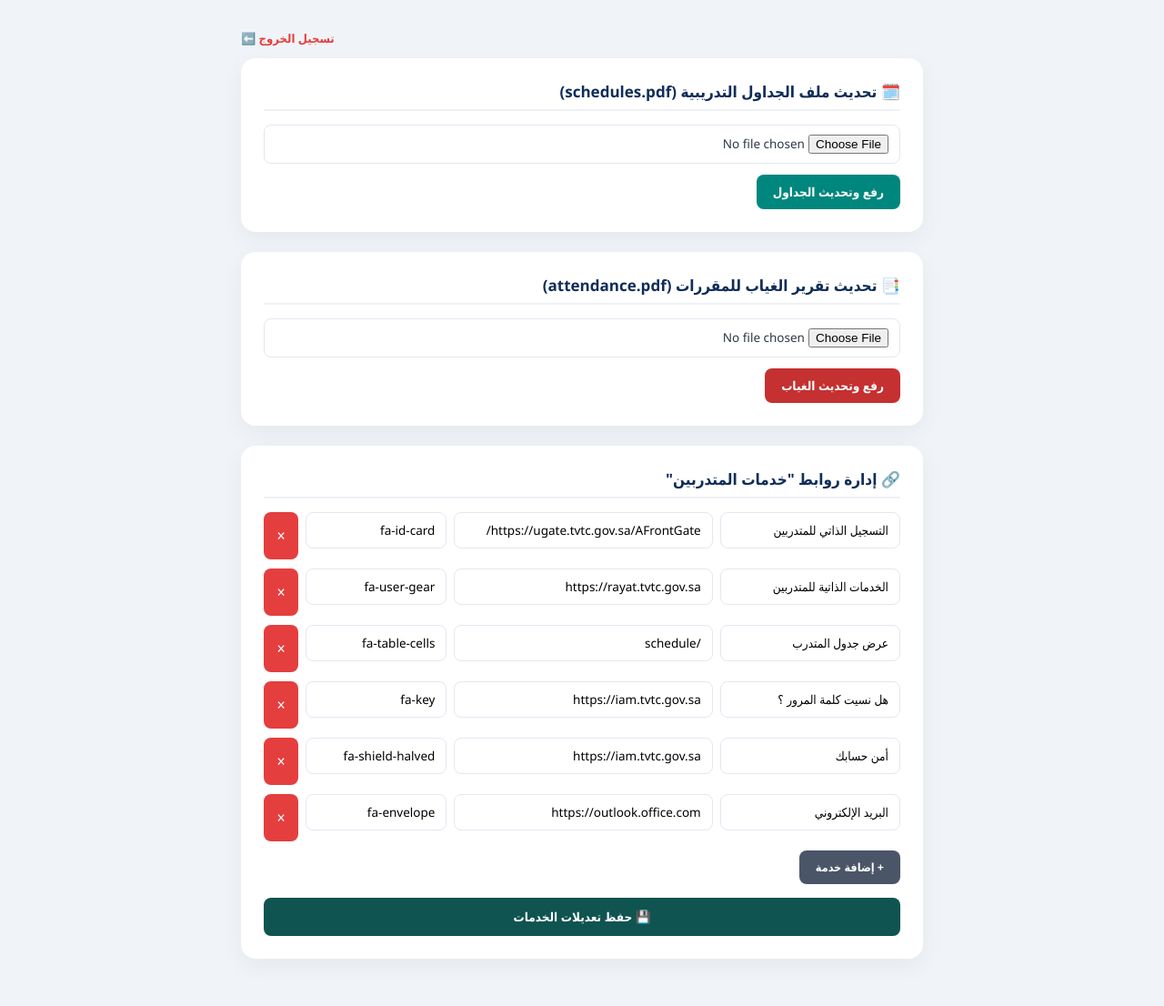
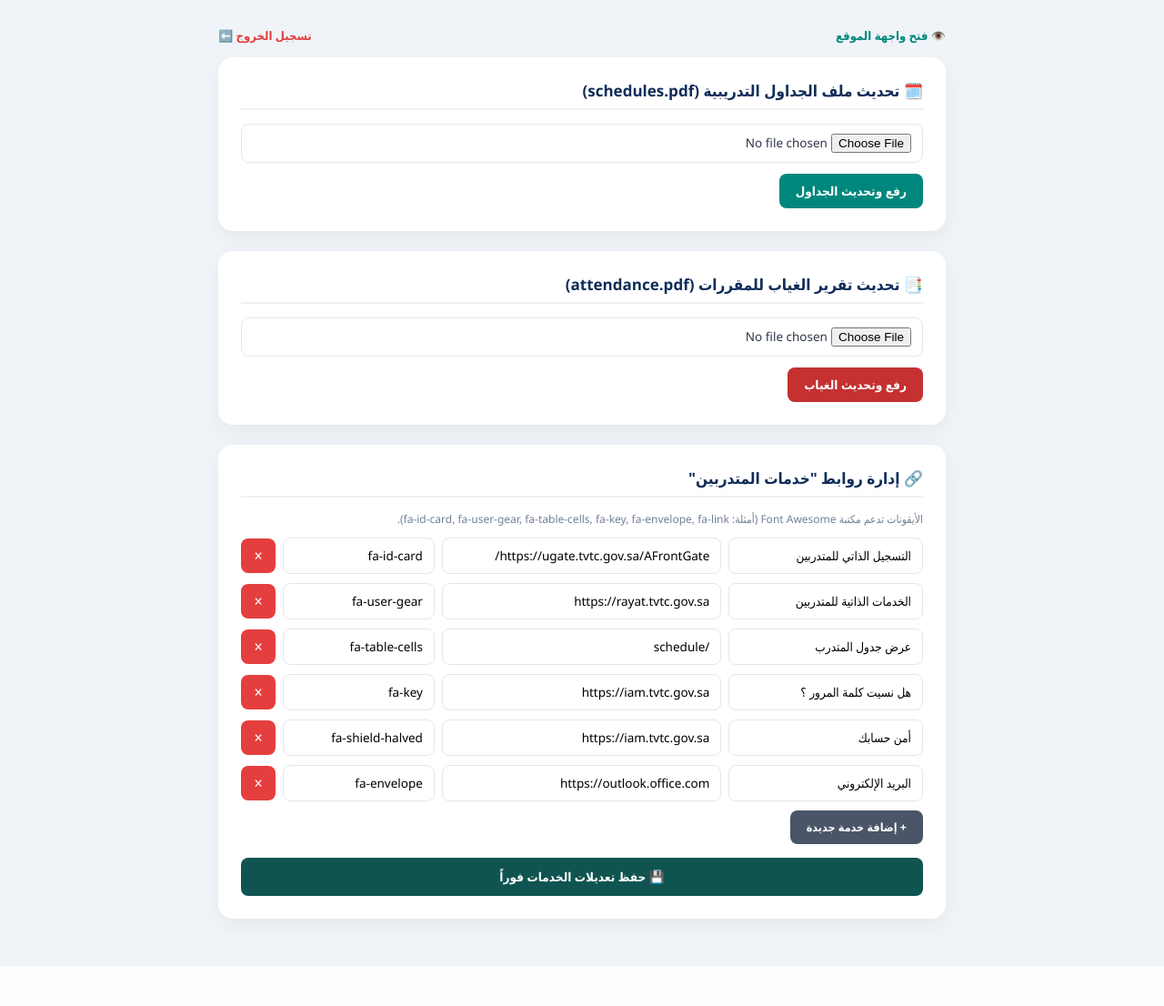
Before and after one commit to tvtcaflaj2030/schedule, a Flask app: page /admin in a window 1280 px wide. Shown: the whole page at 91% size. After the commit the page ends 1062 px from the top, so only its background shows below. Run offline with Flask 3, Linux system fonts and the light colour scheme; the visitor is signed in with stand-in values (Sample User, id 1).

Commit message:
Update admin.html

```diff
--- a/templates/admin.html
+++ b/templates/admin.html
@@ -8,20 +8,27 @@
     <style>
         * { box-sizing: border-box; font-family: 'Segoe UI', Tahoma, Geneva, Verdana, sans-serif; margin: 0; padding: 0; }
         body { background-color: #f0f4f8; color: #2d3748; padding: 30px 15px; }
-        .wrapper { max-width: 750px; margin: 0 auto; }
+        .wrapper { max-width: 800px; margin: 0 auto; }
         .card { background: #ffffff; border-radius: 16px; box-shadow: 0 8px 25px rgba(0, 0, 0, 0.05); padding: 25px; margin-bottom: 22px; text-align: right; }
         h2 { font-size: 17px; color: #0f2d59; margin-bottom: 15px; border-bottom: 2px solid #edf2f7; padding-bottom: 8px; }
         input[type="password"], input[type="file"], input[type="text"] { width: 100%; padding: 10px 12px; margin-bottom: 12px; border: 1.5px solid #e2e8f0; border-radius: 8px; font-size: 13.5px; }
+        input:focus { border-color: #00877d; outline: none; }
         button { padding: 10px 18px; background-color: #00877d; color: white; border: none; border-radius: 8px; font-size: 13.5px; font-weight: bold; cursor: pointer; }
         button:hover { background-color: #006e66; }
         .msg { padding: 12px; border-radius: 8px; margin-bottom: 15px; font-size: 13.5px; text-align: center; }
         .msg-error { background: #fed7d7; color: #9b2c2c; }
         .msg-success { background: #c6f6d5; color: #22543d; }
-        .logout-bar { text-align: left; margin-bottom: 12px; }
+        .logout-bar { display: flex; justify-content: space-between; align-items: center; margin-bottom: 15px; }
         .logout-link { color: #e53e3e; font-size: 13px; text-decoration: none; font-weight: bold; }
-        .service-row { display: flex; gap: 8px; margin-bottom: 10px; }
+        .home-link { color: #00877d; font-size: 13px; text-decoration: none; font-weight: bold; }
+
+        .service-row { display: flex; gap: 8px; margin-bottom: 10px; align-items: center; }
+        .service-row input { margin-bottom: 0; }
         .btn-del { background-color: #e53e3e; padding: 10px 14px; border-radius: 8px; }
+        .btn-del:hover { background-color: #c53030; }
         .btn-add { background-color: #4a5568; margin-bottom: 15px; font-size: 12.5px; }
+        .btn-add:hover { background-color: #2d3748; }
+        .hint-text { font-size: 12px; color: #718096; margin-bottom: 12px; }
     </style>
 </head>
 <body>
@@ -31,7 +38,7 @@
         <div class="card" style="text-align: center; max-width: 400px; margin: 80px auto;">
             <h2>تسجيل دخول المسؤول</h2>
             {% if msg %}<div class="msg msg-{{ msg_type }}">{{ msg }}</div>{% endif %}
-            <form method="POST">
+            <form method="POST" action="/admin">
                 <input type="hidden" name="action" value="login">
                 <input type="password" name="password" placeholder="أدخل كلمة المرور" required>
                 <button type="submit" style="width: 100%;">دخول</button>
@@ -39,49 +46,54 @@
         </div>
     {% else %}
         <div class="logout-bar">
+            <a href="/" target="_blank" class="home-link">👁️ فتح واجهة الموقع</a>
             <a href="/admin/logout" class="logout-link">تسجيل الخروج ⬅️</a>
         </div>
 
         {% if msg %}<div class="msg msg-{{ msg_type }}">{{ msg }}</div>{% endif %}
 
-        <!-- 1. رفع الجداول -->
+        <!-- رفع الجداول -->
         <div class="card">
             <h2>🗓️ تحديث ملف الجداول التدريبية (schedules.pdf)</h2>
-            <form method="POST" enctype="multipart/form-data">
+            <form method="POST" action="/admin" enctype="multipart/form-data">
                 <input type="hidden" name="action" value="upload_schedule">
                 <input type="file" name="pdf_file" accept=".pdf" required>
                 <button type="submit">رفع وتحديث الجداول</button>
             </form>
         </div>
 
-        <!-- 2. رفع تقرير الغياب -->
+        <!-- رفع تقرير الغياب -->
         <div class="card">
             <h2>📑 تحديث تقرير الغياب للمقررات (attendance.pdf)</h2>
-            <form method="POST" enctype="multipart/form-data">
+            <form method="POST" action="/admin" enctype="multipart/form-data">
                 <input type="hidden" name="action" value="upload_attendance">
                 <input type="file" name="pdf_file" accept=".pdf" required>
                 <button type="submit" style="background-color: #c53030;">رفع وتحديث الغياب</button>
             </form>
         </div>
 
-        <!-- 3. إدارة الخدمات -->
+        <!-- إدارة روابط خدمات المتدربين -->
         <div class="card">
             <h2>🔗 إدارة روابط "خدمات المتدربين"</h2>
-            <form method="POST">
+            <p class="hint-text">الأيقونات تدعم مكتبة Font Awesome (أمثلة: fa-id-card, fa-user-gear, fa-table-cells, fa-key, fa-envelope, fa-link).</p>
+
+            <form method="POST" action="/admin">
                 <input type="hidden" name="action" value="save_services">
+
                 <div id="services-container">
                     {% for item in services %}
                     <div class="service-row">
                         <input type="text" name="title[]" value="{{ item.title }}" placeholder="اسم الخدمة" required style="flex: 2;">
-                        <input type="text" name="url[]" value="{{ item.url }}" placeholder="الرابط" required style="flex: 3;">
+                        <input type="text" name="url[]" value="{{ item.url }}" placeholder="https://..." required style="flex: 3;">
                         <input type="text" name="icon[]" value="{{ item.icon }}" placeholder="الأيقونة" style="flex: 1.5;">
                         <button type="button" class="btn-del" onclick="this.parentElement.remove()">✕</button>
                     </div>
                     {% endfor %}
                 </div>
-                <button type="button" class="btn-add" onclick="addServiceRow()">+ إضافة خدمة</button>
+
+                <button type="button" class="btn-add" onclick="addServiceRow()">+ إضافة خدمة جديدة</button>
                 <br>
-                <button type="submit" style="background-color: #0f5451; width: 100%; padding: 12px;">💾 حفظ تعديلات الخدمات</button>
+                <button type="submit" style="background-color: #0f5451; width: 100%; padding: 12px;">💾 حفظ تعديلات الخدمات فوراً</button>
             </form>
         </div>
     {% endif %}
```
